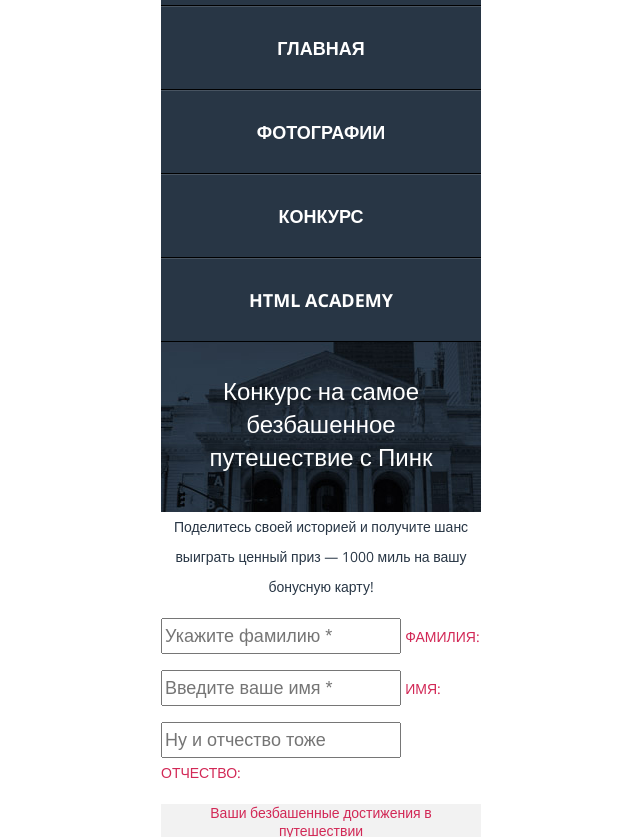
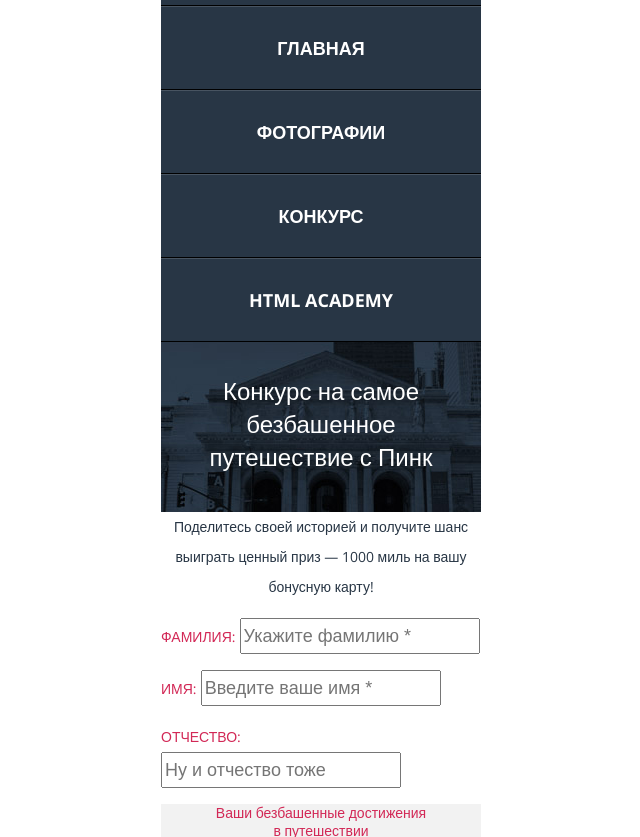
Before and after one commit to EvgeniyAfl/Pink-18, a website: page source/form.html in a window 1280 px wide. Shown: the part 65-902 px from the top of the page, without its empty margins (319-959 px from the left). Drawn offline with nearby package versions, Linux system fonts and the light colour scheme; files that its build step writes are made by us from their sources.

```diff
--- a/source/form.html
+++ b/source/form.html
@@ -80,19 +80,19 @@
         <form class="forms__question-list" method="POST" action="https://echo.htmlacademy.ru">
           <div class="forms__wrapper">
             <p class="forms__group">
+              <label class="forms__label" for="family-name">ФАМИЛИЯ:</label>
               <input class="forms__input" type="text" name="last-name" id="family-name" placeholder="Укажите фамилию *"
                 required>
-              <label class="forms__label" for="family-name">ФАМИЛИЯ:</label>
             </p>
             <p class="forms__group">
+              <label class="forms__label" for="name">ИМЯ:</label>
               <input class="forms__input" type="text" name="first-name" id="name" placeholder="Введите ваше имя *"
                 required>
-              <label class="forms__label" for="name">ИМЯ:</label>
             </p>
             <p class="forms__group">
+              <label class="forms__label" for="user-patronym">ОТЧЕСТВО:</label>
               <input class="forms__input" type="text" name="patronym" id="user-patronym"
                 placeholder="Ну и отчество тоже">
-              <label class="forms__label" for="user-patronym">ОТЧЕСТВО:</label>
             </p>
           </div>
       </div>
@@ -127,9 +127,9 @@
             </li>
           </ul>
           <div class="forms__wrapper">
+            <label for="number" class="forms__label">НОМЕР ТЕЛЕФОНА</label>
             <input class="forms__input" type="tel" name="phone number" id="number" pattern="[0-9]{11}"
               placeholder="Номер, пожалуйста">
-            <label for="number" class="forms__label">НОМЕР ТЕЛЕФОНА</label>
             <input class="forms__input" type="email" name="email" id="mail" placeholder="Введите почту *" required>
             <label for="mail" class="forms__label">АДРЕС ПОЧТЫ</label>
           </div>
--- a/source/less/blocks/checkbox-list.less
+++ b/source/less/blocks/checkbox-list.less
@@ -5,7 +5,7 @@
 
 .checkbox__decription {
   display: block;
-  width: 225px;
+  width: 220px;
   margin: 0 auto;
   padding: 0;
 
```
Lines whose indentation alone changed are shown as unchanged.
